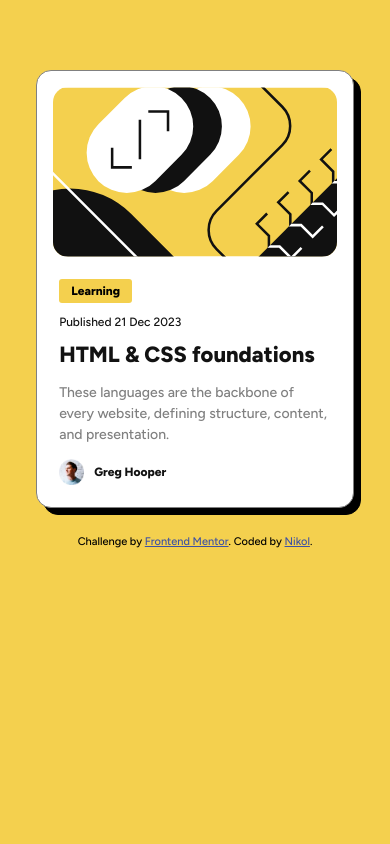
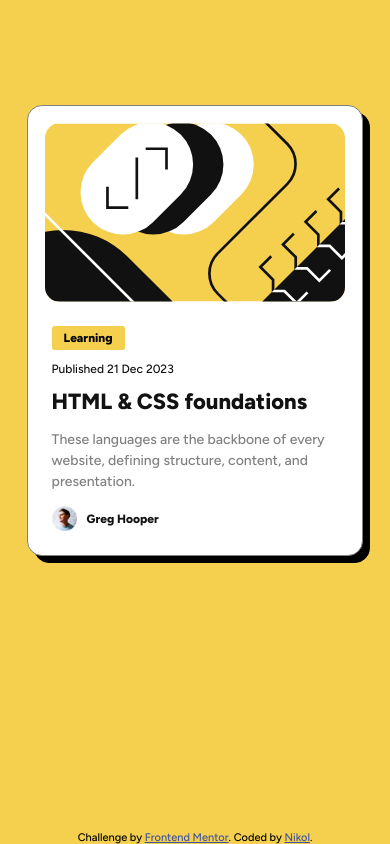
Before and after one commit to nikol-zimova/Blog-preview-card-FrontendMentor, a plain HTML site: page index.html in a window 390 px wide. Drawn offline with Linux system fonts and the light colour scheme.

Commit message:
Update stylesheet.css

```diff
--- a/stylesheet.css
+++ b/stylesheet.css
@@ -13,7 +13,11 @@ body{
     background-color: hsl(0, 0%, 100%);
     filter: drop-shadow(7px 7px);
     margin: auto;
-    margin-top: 150px;
+    margin: auto;
+    position: absolute;
+    top: 50%;
+    left: 50%;
+    transform: translate(-50%, -50%);
 }
 
 .image-container{
@@ -88,30 +92,32 @@ body{
     margin-right: 10px;
 }
 
-footer{
-    display: block;
+.attribution {
+    position: fixed;
+    bottom: 0;
+    left: 0;
+    right: 0;
+    font-size: 11px;
+    text-align: center;
     width: 100%;
-    text-align: center;
-    font-size: 11px;
-    position: relative;
-    bottom: 0;
-    padding-top: 2.5em;
-    padding-bottom: 2em;
- }
+}
 
 .attribution a {
     color: hsl(228, 45%, 44%);
 }
 
-
 @media (max-width: 375px) {
     body{
-        margin-right: 5%;
-        margin-left: 5%;
+        margin-right: 0;
+        margin-left: 0;
+        margin-top: 0;
+        position: relat;
     }
     .card-container{
-        max-width: 90%;
-        margin-top: 20%;
+        max-width: 85%;
+        position: static;
+        transform: none;
+        margin-top: 30%;
     }
     .banner{
         margin-left: 50px;
@@ -129,8 +135,10 @@ footer{
         margin-left: 5%;
     }
     .card-container{
-        max-width: 90%;
-        margin-top: 20%;
+        max-width: 95%;
+        position: static;
+        transform: none;
+        margin-top: 30%;
     }
     .banner{
         margin-left: 50px;
```
